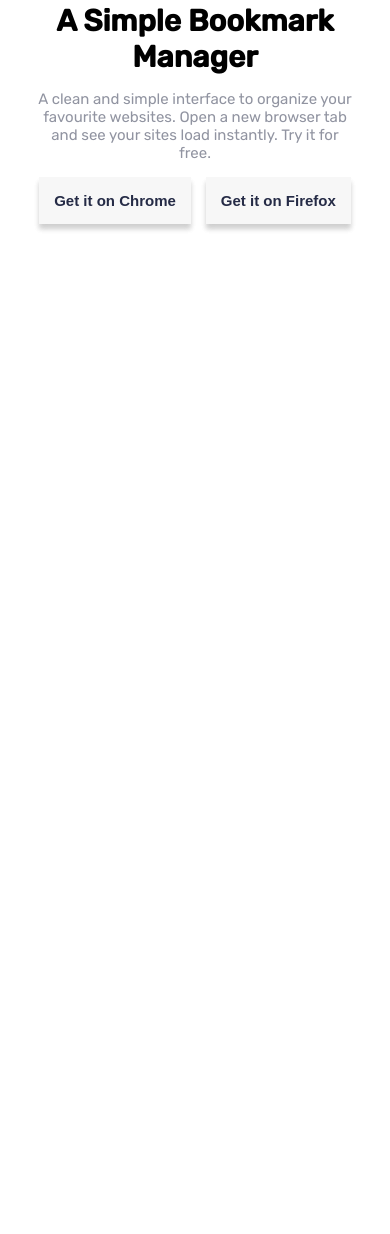
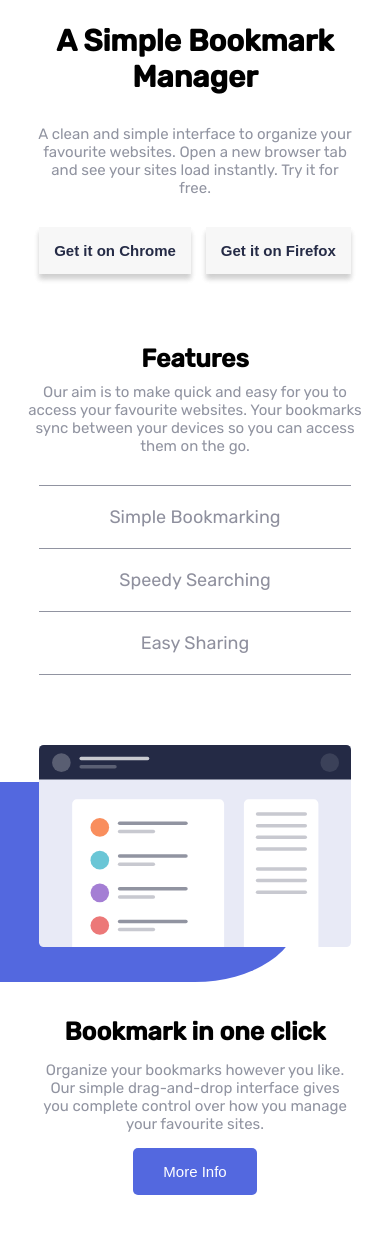
Before and after one commit to KjROX/bookmark, a plain HTML site: page index.html in a window 390 px wide. Shown: the part 394-1628 px from the top of the page. Before the commit the page ends 844 px from the top, so only its background shows below. Drawn offline with Linux system fonts and the light colour scheme.

Commit message:
Done till feature section mobile view

```diff
--- a/index.html
+++ b/index.html
@@ -43,6 +43,38 @@
           </div>
         </div>
       </div>
+      <div class="features-section">
+        <div class="features-intro">
+          <h1>Features</h1>
+          <p>
+            Our aim is to make quick and easy for you to access your favourite
+            websites. Your bookmarks sync between your devices so you can access
+            them on the go.
+          </p>
+        </div>
+        <ul class="three-criterias">
+          <li><strong>Simple Bookmarking</strong></li>
+          <li><strong>Speedy Searching</strong></li>
+          <li><strong>Easy Sharing</strong></li>
+        </ul>
+        <div class="explaination">
+          <div class="explaination-image">
+            <div class="actual-image2">
+              <img src="./images/illustration-features-tab-1.svg" alt="" />
+            </div>
+            <div class="blue2"></div>
+          </div>
+          <div class="explaination-description">
+            <h1>Bookmark in one click</h1>
+            <p>
+              Organize your bookmarks however you like. Our simple drag-and-drop
+              interface gives you complete control over how you manage your
+              favourite sites.
+            </p>
+            <button>More Info</button>
+          </div>
+        </div>
+      </div>
     </main>
   </body>
 </html>
--- a/style.css
+++ b/style.css
@@ -51,11 +51,11 @@ main {
   z-index: -10;
 }
 .hero-intro {
-  margin-top: 3rem;
+  margin-top: 5rem;
   text-align: center;
   display: flex;
   flex-direction: column;
-  gap: 1.5rem;
+  gap: 3rem;
 }
 .hero-intro h1 {
   font-size: 3rem;
@@ -85,3 +85,95 @@ main {
   color: white;
   background-color: #5368df;
 }
+.features-section {
+  margin-top: 7rem;
+}
+.features-intro {
+  text-align: center;
+  margin: 2rem auto;
+}
+.features-intro h1 {
+  margin-bottom: 1rem;
+  font-size: 2.5rem;
+}
+.features-intro p {
+  width: 90%;
+  margin: auto;
+  font-size: 1.5rem;
+  color: #9194a1;
+}
+.three-criterias {
+  width: 80%;
+  margin: 3rem auto;
+  display: flex;
+  flex-direction: column;
+  align-items: center;
+  text-align: center;
+  border-bottom: 1px solid #9194a1;
+}
+.three-criterias li {
+  width: 100%;
+  list-style: none;
+  padding: 2rem;
+  font-size: 1.8rem;
+  color: #8f909e;
+  border-top: 1px solid #9194a1;
+  cursor: pointer;
+}
+.three-criterias li strong {
+  font-weight: 400;
+  padding: 2rem 0rem;
+}
+.three-criterias li strong:hover {
+  color: black;
+  border-bottom: 5px solid #f3474a;
+}
+.explaination {
+  margin: 7rem 0rem;
+}
+.explaination-image {
+  position: relative;
+}
+.actual-image2 {
+  display: flex;
+  justify-content: center;
+  align-items: center;
+}
+.actual-image2 img {
+  width: 80%;
+}
+.blue2 {
+  height: 20rem;
+  width: 30rem;
+  background: #5368df;
+  position: absolute;
+  left: 0;
+  bottom: -35px;
+  border-top-right-radius: 35%;
+  border-bottom-right-radius: 35%;
+  z-index: -10;
+}
+.explaination-description {
+  display: flex;
+  flex-direction: column;
+  align-items: center;
+  text-align: center;
+  width: 80%;
+  margin: 7rem auto;
+  gap: 1.5rem;
+}
+.explaination-description h1 {
+  font-size: 2.5rem;
+}
+.explaination-description p {
+  color: #9194a1;
+  font-size: 1.5rem;
+}
+.explaination-description button {
+  border: none;
+  font-size: 1.5rem;
+  padding: 1.5rem 3rem;
+  color: white;
+  background: #5368df;
+  border-radius: 5px;
+}
```
